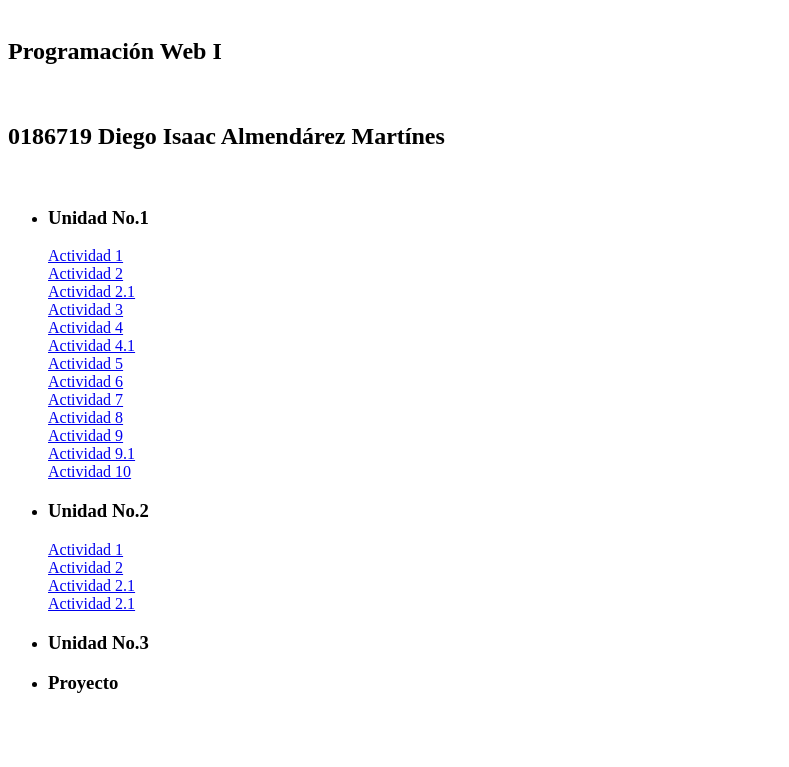
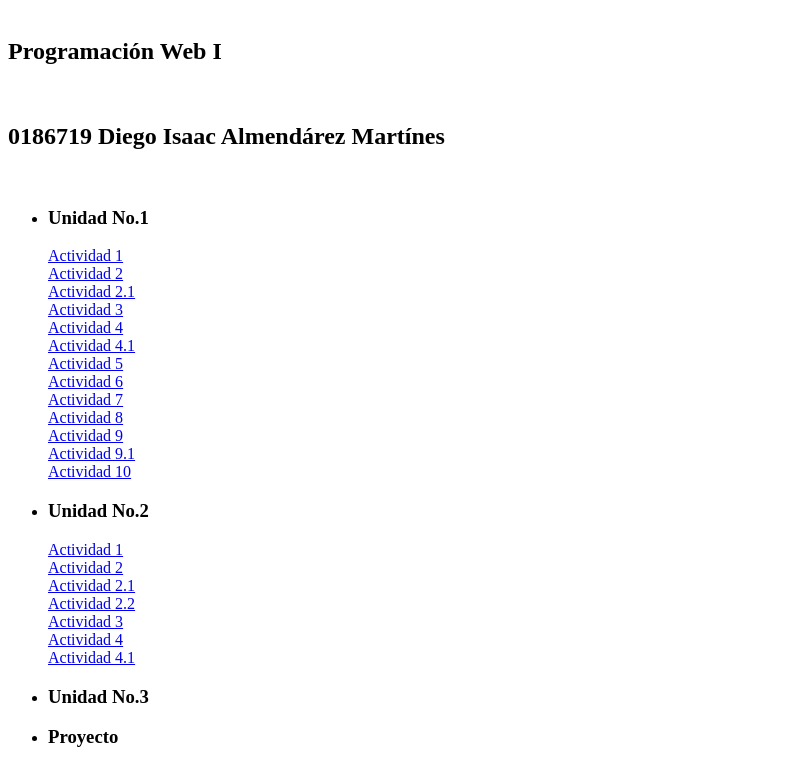
Before and after one commit to DiegoAlmdd/DiegoAlmdd.github.io, a plain HTML site: page index.html in a window 1280 px wide. Shown: the part 139-906 px from the top of the page, without its empty margins (0-789 px from the left). Before the commit the page ends 852 px from the top, so only its background shows below. Drawn offline with Linux system fonts and the light colour scheme.

Commit message:
Update index.html

```diff
--- a/index.html
+++ b/index.html
@@ -32,7 +32,10 @@
       <a href="actividad1p2tablas.html">Actividad 1</a><br>
       <a href="actividad2p2.html">Actividad 2</a><br>
       <a href="actividad2_1p2.html">Actividad 2.1</a><br>
-      <a href="actividad2_1p2.html">Actividad 2.1</a><br>
+      <a href="actividad2_2p2css1.html">Actividad 2.2</a><br>
+      <a href="actividad3p2estilos.html">Actividad 3</a><br>
+      <a href="actividad4p2fuente.html">Actividad 4</a><br>
+      <a href="actividad_04_1p2.htmll">Actividad 4.1</a><br>
       <li><h3>Unidad No.3</h3></li>
       <li><h3>Proyecto</h3></li>
     </ul>
```
